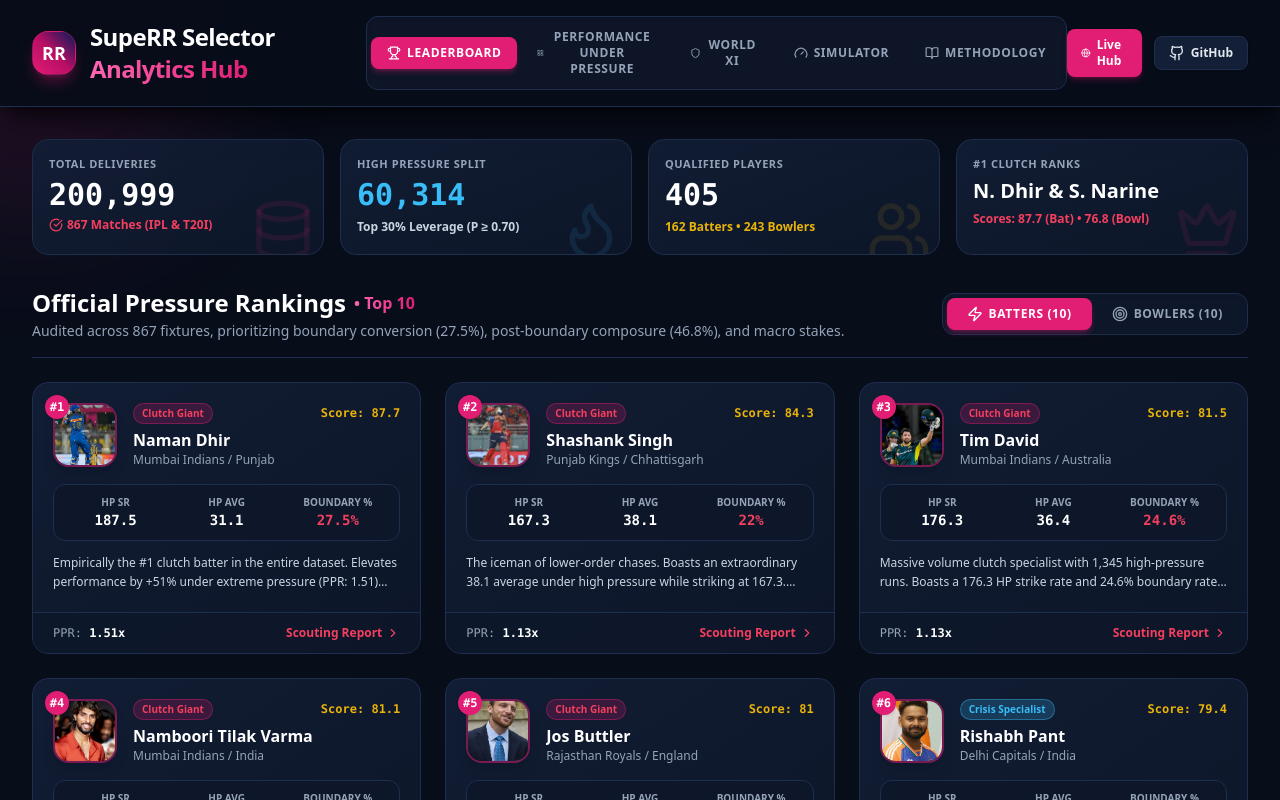
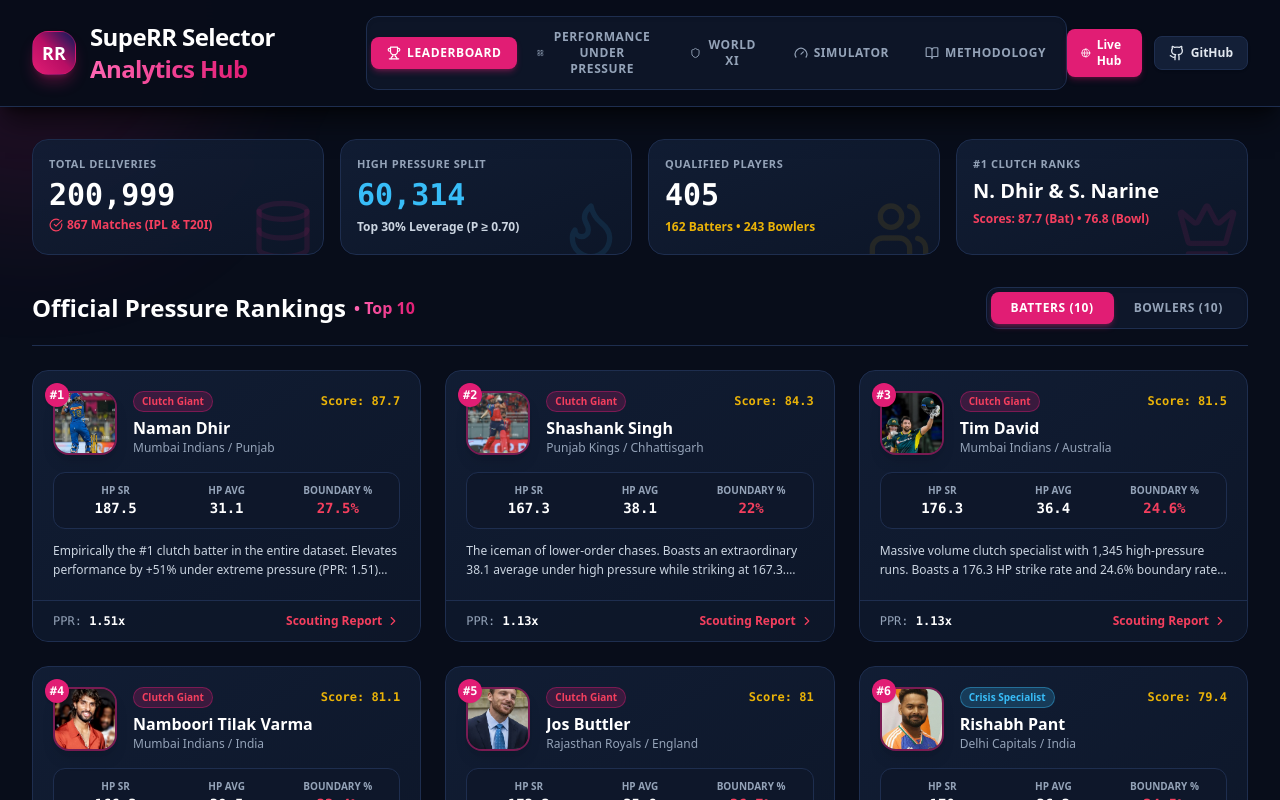
Before and after one commit to Shreyan-18/RR, a Next.js app in the folder web/: page / in a window 1280 px wide. Shown: the top 800 px of the page. Built offline with nearby package versions, Linux system fonts and the light colour scheme.

Commit message:
style: remove stickers from Batters and Bowlers toggle buttons and sync clean titles

```diff
--- a/web/index.html
+++ b/web/index.html
@@ -339,11 +339,8 @@
     <section id="tab-simulator" class="tab-content hidden space-y-6">
       <div class="pb-4 border-b border-rr-border">
         <h2 class="text-2xl font-black text-white flex items-center gap-2">
-          Live Crunch-Time Pressure Simulator
+          Pressure Simulation
         </h2>
-        <p class="text-sm text-slate-400 mt-1">
-          Adjust live game parameters to simulate high-stress match scenarios and see how our quantitative engine evaluates player pressure.
-        </p>
       </div>
 
       <div class="grid grid-cols-1 lg:grid-cols-3 gap-6">
--- a/web/src/app/page.tsx
+++ b/web/src/app/page.tsx
@@ -10,8 +10,6 @@ import {
   BookOpen,
   Github,
   Globe,
-  Zap,
-  Target,
   ChevronRight,
   X,
   Sliders,
@@ -215,28 +213,25 @@ export default function Home() {
                 <h2 className="text-2xl font-black text-white flex items-center gap-2">
                   Official Pressure Rankings <span className="bg-gradient-to-r from-[#FF66B2] to-[#E11D74] bg-clip-text text-transparent text-base font-bold">• Top 10</span>
                 </h2>
-                <p className="text-sm text-slate-400 mt-0.5">
-                  Audited across 867 fixtures, prioritizing boundary conversion (27.5%), post-boundary composure (46.8%), and macro stakes.
-                </p>
               </div>
 
-              {/* Batters vs Bowlers Toggle */}
+              {/* Batters vs Bowlers Toggle (Clean - Zero Stickers) */}
               <div className="flex items-center bg-[#0E172A] p-1 rounded-xl border border-[#1E2E4F] shadow-inner">
                 <button
                   onClick={() => setRole('batters')}
-                  className={`px-5 py-2 rounded-lg text-xs uppercase font-extrabold tracking-wider flex items-center gap-1.5 transition ${
+                  className={`px-5 py-2 rounded-lg text-xs uppercase font-extrabold tracking-wider transition ${
                     role === 'batters' ? 'bg-[#E11D74] text-white shadow-md shadow-[#E11D74]/30' : 'text-slate-400 hover:text-white'
                   }`}
                 >
-                  <Zap className="w-4 h-4" /> Batters (10)
+                  Batters (10)
                 </button>
                 <button
                   onClick={() => setRole('bowlers')}
-                  className={`px-5 py-2 rounded-lg text-xs uppercase font-extrabold tracking-wider flex items-center gap-1.5 transition ${
+                  className={`px-5 py-2 rounded-lg text-xs uppercase font-extrabold tracking-wider transition ${
                     role === 'bowlers' ? 'bg-[#E11D74] text-white shadow-md shadow-[#E11D74]/30' : 'text-slate-400 hover:text-white'
                   }`}
                 >
-                  <Target className="w-4 h-4" /> Bowlers (10)
+                  Bowlers (10)
                 </button>
               </div>
             </div>
@@ -534,9 +529,6 @@ export default function Home() {
               <h2 className="text-2xl font-black text-white flex items-center gap-2">
                 World Best T20 XI <span className="text-[#EAB308] text-base font-bold">• Master Lineup</span>
               </h2>
-              <p className="text-sm text-slate-400 mt-1">
-                Synthesized from positional optimization (Slots 1–7) and phase-specific bowling metrics. Click any card for the full scouting report.
-              </p>
             </div>
 
             <div className="bg-gradient-to-br from-[#131F37]/95 to-[#0E172A]/95 rounded-3xl p-6 sm:p-8 border-2 border-[#E11D74]/30 space-y-8">
@@ -695,11 +687,8 @@ export default function Home() {
           <section className="space-y-6">
             <div className="pb-4 border-b border-[#1E2E4F]">
               <h2 className="text-2xl font-black text-white flex items-center gap-2">
-                Live Crunch-Time Pressure Simulator
+                Pressure Simulation
               </h2>
-              <p className="text-sm text-slate-400 mt-1">
-                Adjust live game parameters to simulate high-stress match scenarios and see how our quantitative engine evaluates player pressure.
-              </p>
             </div>
 
             <div className="grid grid-cols-1 lg:grid-cols-3 gap-6">
@@ -800,7 +789,7 @@ export default function Home() {
                     className="w-4 h-4 accent-[#E11D74] rounded cursor-pointer"
                   />
                   <label htmlFor="fortress-check" className="text-sm font-semibold text-slate-200 cursor-pointer">
-                    Hostile Away Fortress Match (Wankhede, Eden Gardens, Gabba, MCG)
+                    Hostile Away Fortress
                   </label>
                 </div>
               </div>
@@ -850,9 +839,6 @@ export default function Home() {
               <h2 className="text-2xl font-black text-white flex items-center gap-2">
                 Methodology & Mathematical Engine
               </h2>
-              <p className="text-sm text-slate-400 mt-1">
-                Complete transparent formulation of how 200,999 deliveries were evaluated to isolate true clutch execution from reputation.
-              </p>
             </div>
 
             {/* Architecture Overview Banner (Clean, Executive & Human-Like) */}
```
